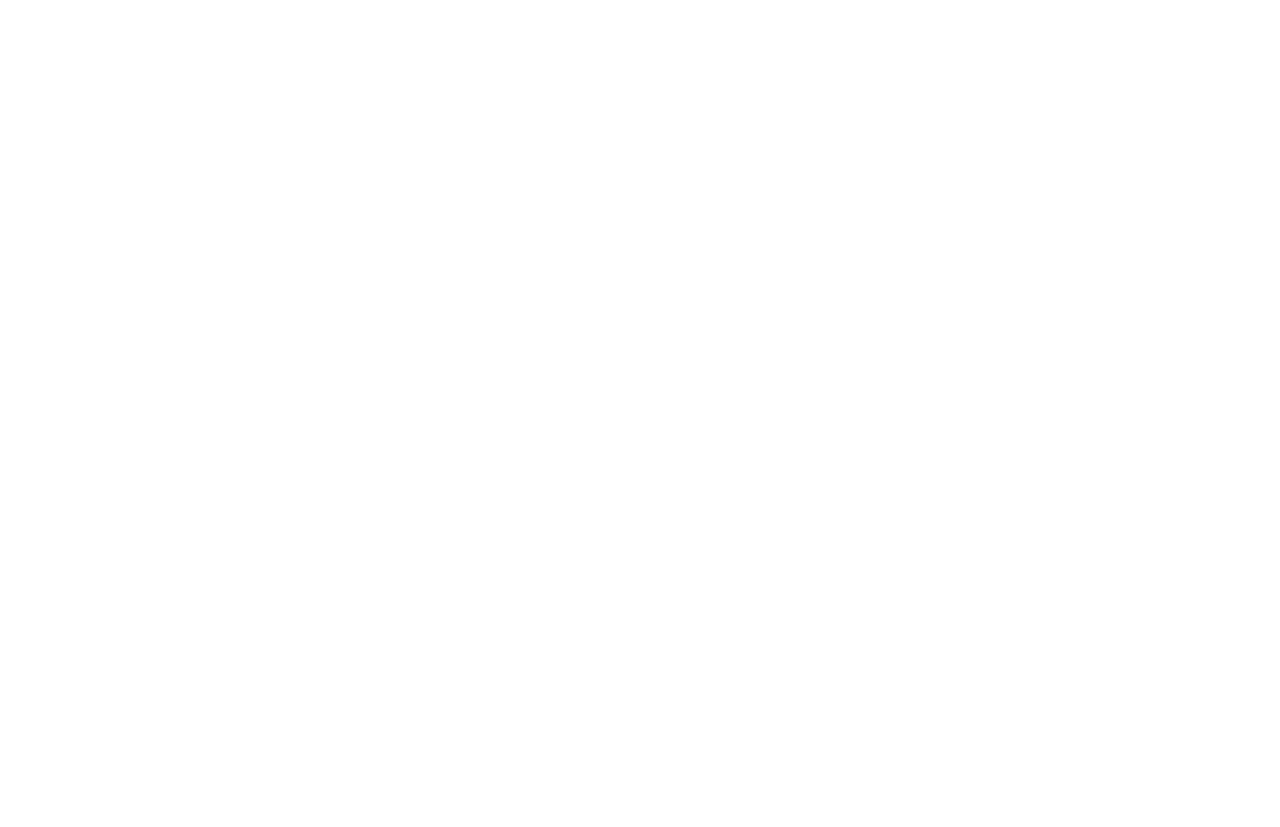
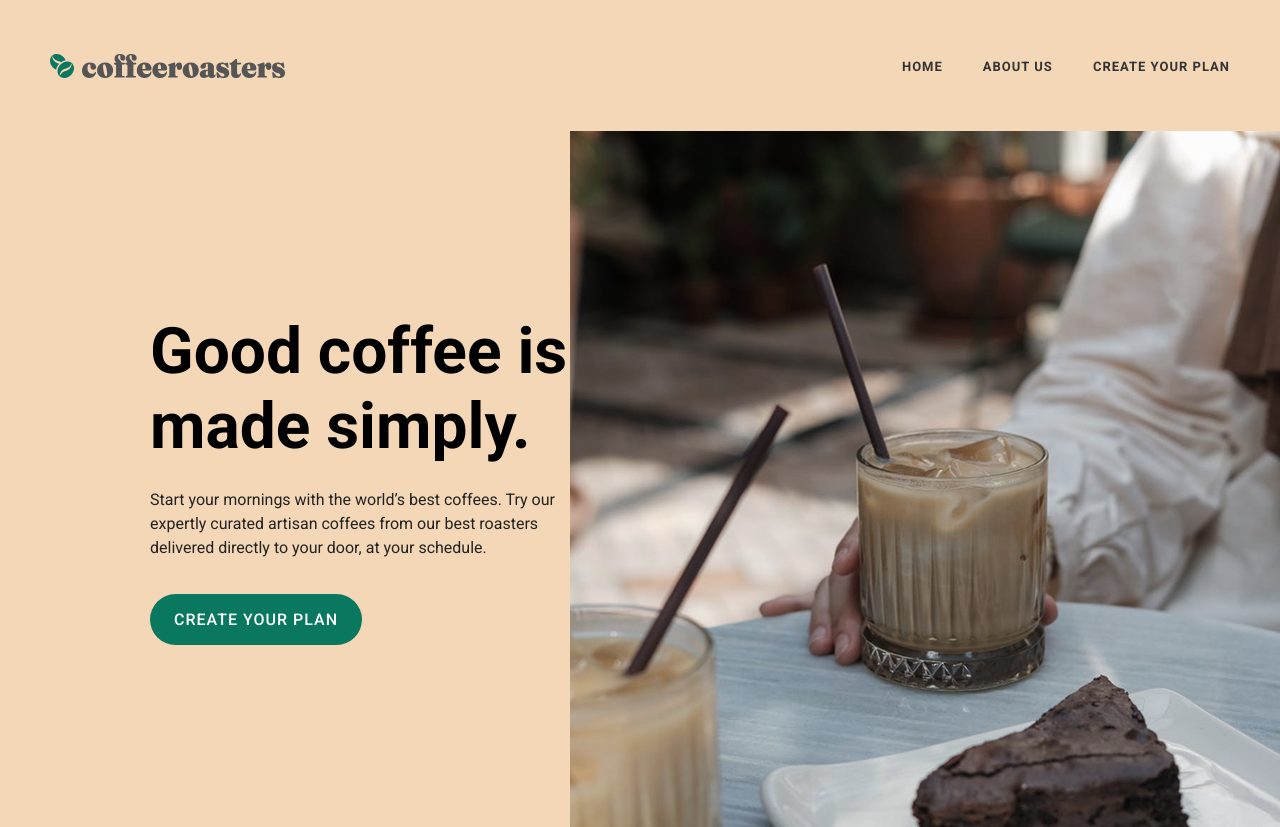
Before and after one commit to iFarruxdev/CoffeeRoasters, a plain HTML site: page index.html in a window 1280 px wide. Before the commit the page ends 800 px from the top, so only its background shows below. Drawn offline with Linux system fonts and the light colour scheme.

Commit message:
Add header and hero

```diff
--- a/asset/css/styles.css
+++ b/asset/css/styles.css
@@ -1,10 +1,10 @@
 /* VARIABLES */
 
 :root {
-  --font-primary: sans-serif;
-  --color-primary: blue;
-  --secondry: red;
-  --link-color: #fff;
+  --font-primary: "Roboto", Arial, sans-serif;
+  --color-primary: #000;
+  --secondry: #333;
+  --buttons-color: #0A775F;
 }
 
 /* RESPONSIVE - HIDES */
@@ -85,7 +85,7 @@ body {
   margin: 0;
   font-size: 1rem;
   line-height: 1.2;
-  font-family: Arial, var(--font-primary);
+  font-family: var(--font-primary);
   min-height: 100vh;
   display: flex;
   flex-direction: column;
@@ -98,13 +98,18 @@ img {
   height: auto;
 }
 
+*:focus {
+  outline: 2px dashed var(--buttons-color);
+  outline-offset: 3px;
+}
+
 /* CONTAINER */
 
 .container {
   width: 100%;
   max-width: 1536px;
-  padding-left: 50px;
-  padding-right: 50px;
+  padding-left: 20px;
+  padding-right: 20px;
   margin-left: auto;
   margin-right: auto;
 }
@@ -114,3 +119,116 @@ img {
 .main-content {
   flex-grow: 1;
 }
+
+
+/* SITE */
+
+.site-header-hero-wrapper {
+  background-image: url("../images/header-image.jpg");
+  background-color: #F3D7B7;
+}
+.header-container {
+  padding-left: 50px;
+  padding-right: 50px;
+}
+.site-header {
+  padding-bottom: 40px;
+  padding-top: 40px;
+}
+.site-logo-link {
+  display: flex;
+  transition: .2s ease;
+}
+.site-logo-link:hover {
+  opacity: 0.8;
+}
+.site-logo-link:active {
+  opacity: 0.7;
+}
+.site-logo-img {
+  width: 235px;
+  height: 24px;
+  object-fit: contain;
+}
+.header-item:not(:last-child) {
+  margin-right: 40px;
+}
+.header-item-link {
+  color: var(--secondry);
+  text-transform: uppercase;
+  font-weight: 700;
+  line-height: normal;
+  font-size: 13px;
+  letter-spacing: 1px;
+  transition: .2s ease;
+}
+.header-item-link:hover {
+  color: var(--buttons-color);
+}
+.header-item-link:active {
+  opacity: 0.6;
+}
+
+/* Hero */
+
+.hero-container {
+  padding-left: 150px;
+  padding-right: 0;
+}
+.hero-info-wrapper {
+  width: 100%;
+  max-width: 465px;
+  height: auto;
+}
+.hero-title {
+  font-size: 64px;
+  line-height: normal;
+  font-weight: bold;
+  margin-bottom: 24px;
+  margin-top: 0;
+}
+.hero-text {
+  margin-top: 0;
+  font-size: 16px;
+  line-height: 24px;
+  font-weight: 400;
+}
+.hero-text:not(:last-child) {
+  margin-bottom: 34px;
+}
+.button {
+  display: inline-block;
+  padding: 16px 24px;
+  text-transform: uppercase;
+  border-radius: 100px;
+  color: #fff;
+  font-size: 16px;
+  line-height: normal;
+  font-weight: 500;
+  letter-spacing: 1px;
+}
+.button-green {
+  background-color: var(--buttons-color);
+}
+
+.hero-image {
+  width: 710px;
+  height: 596px;
+  object-fit: cover;
+}
+.home-hero-image {
+  height: 696px;
+}
+
+
+@media
+only screen and (-webkit-min-device-pixel-ratio: 2),
+only screen and (   min--moz-device-pixel-ratio: 2),
+only screen and (     -o-min-device-pixel-ratio: 2/1),
+only screen and (        min-device-pixel-ratio: 2),
+only screen and (                min-resolution: 192dpi),
+only screen and (                min-resolution: 2dppx) {
+  .site-header-hero-wrapper {
+    background-image: url("../images/header-image@2x.jpg");
+  }
+}
--- a/index.html
+++ b/index.html
@@ -3,16 +3,51 @@
 <head>
   <meta charset="UTF-8">
   <meta name="viewport" content="width=device-width, initial-scale=1.0">
-  <title>Starter Template by Farrux Djalilov</title>
+  <title>CoffeeRoasters</title>
   <!-- META-TEG -->
   <meta name="author" content="Farrux Djalilov">
-  <meta name="description" content="Information">
-  <meta name="keywords" content="Ketegoriyasi">
+  <meta name="description" content="Coffee online store">
+  <meta name="keywords" content="Coffee Store">
+  <!-- Google Fonts -->
+  <link rel="preconnect" href="https://fonts.googleapis.com">
+  <link rel="preconnect" href="https://fonts.gstatic.com" crossorigin>
+  <link href="https://fonts.googleapis.com/css2?family=Roboto:ital,wght@0,100..900;1,100..900&display=swap" rel="stylesheet">
   <!-- Stylesheets -->
   <link rel="stylesheet" href="./asset/css/normalize.css">
   <link rel="stylesheet" href="./asset/css/styles.css">
 </head>
 <body>
+  <div class="site-header-hero-wrapper">
+      <header class="site-header">
+        <div class="header-container flex-between container">
+          <a class="site-logo-link" href="index.html">
+            <img class="site-logo-img" src="./asset/images/site-logo.svg"
+            alt="site logo coffee">
+          </a>
+          <ul class="header-list flex-items">
+            <li class="header-item"><a class="header-item-link" href="#">Home</a></li>
+            <li class="header-item"><a class="header-item-link" href="#">ABOUT US</a></li>
+            <li class="header-item"><a class="header-item-link" href="#">Create your plan</a></li>
+          </ul>
+        </div>
+      </header>
 
+      <!-- HERO -->
+
+      <div class="site-hero">
+        <div class="hero-container container flex-between">
+
+          <div class="hero-info-wrapper">
+            <h1 class="hero-title">Good coffee is made simply.</h1>
+            <p class="hero-text">Start your mornings with the world’s best coffees. Try our expertly curated artisan coffees from our best roasters delivered directly to your door, at your schedule.</p>
+            <a class="button button-green" href="#">Create your plan</a>
+          </div>
+
+          <img width="710" class="hero-image home-hero-image" height="696"
+          src="./asset/images/hero-image.jpg" alt="table and cake and iced coffee"
+          srcset="./asset/images/hero-image.jpg 1x , ./asset/images/hero-image@2x.jpg 2x">
+        </div>
+      </div>
+  </div>
 </body>
 </html>
```
Also changed, not shown: asset/images/header-image.jpg (added), asset/images/header-image@2x.jpg (added), asset/images/hero-image.jpg (added), asset/images/hero-image@2x.jpg (added), asset/images/site-logo.svg (added).
